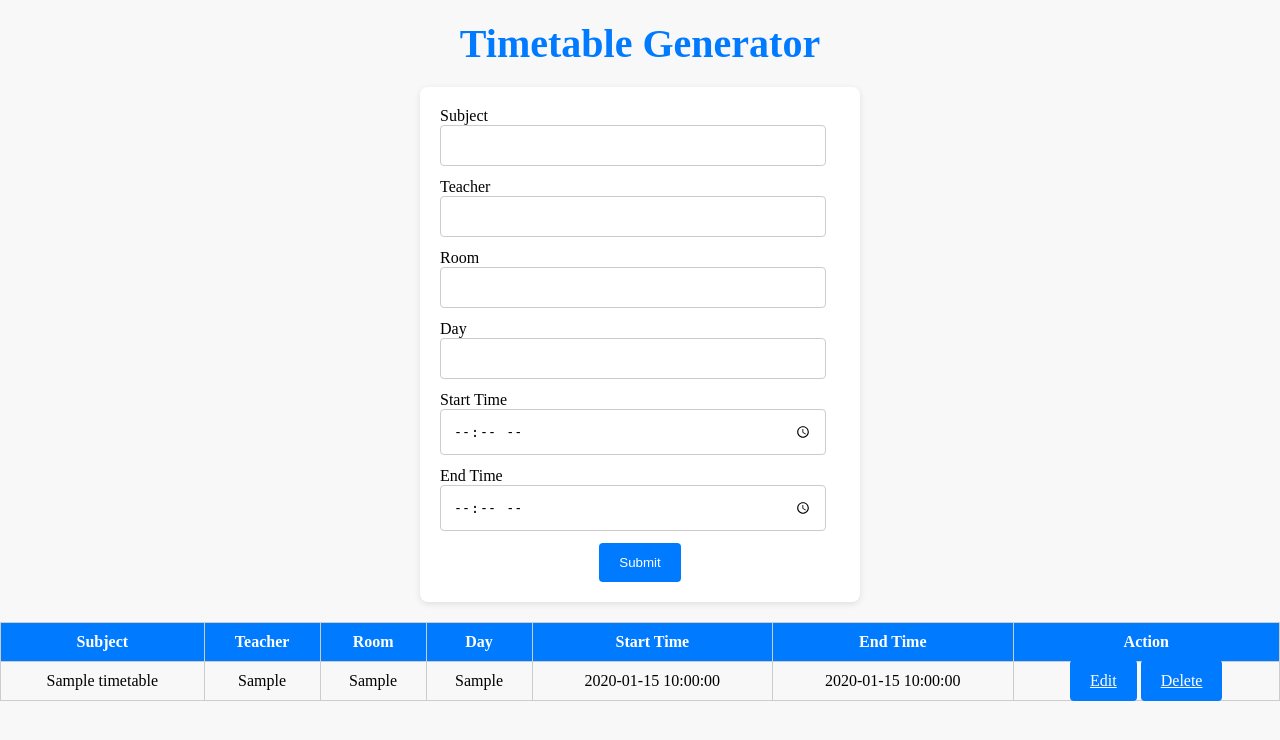
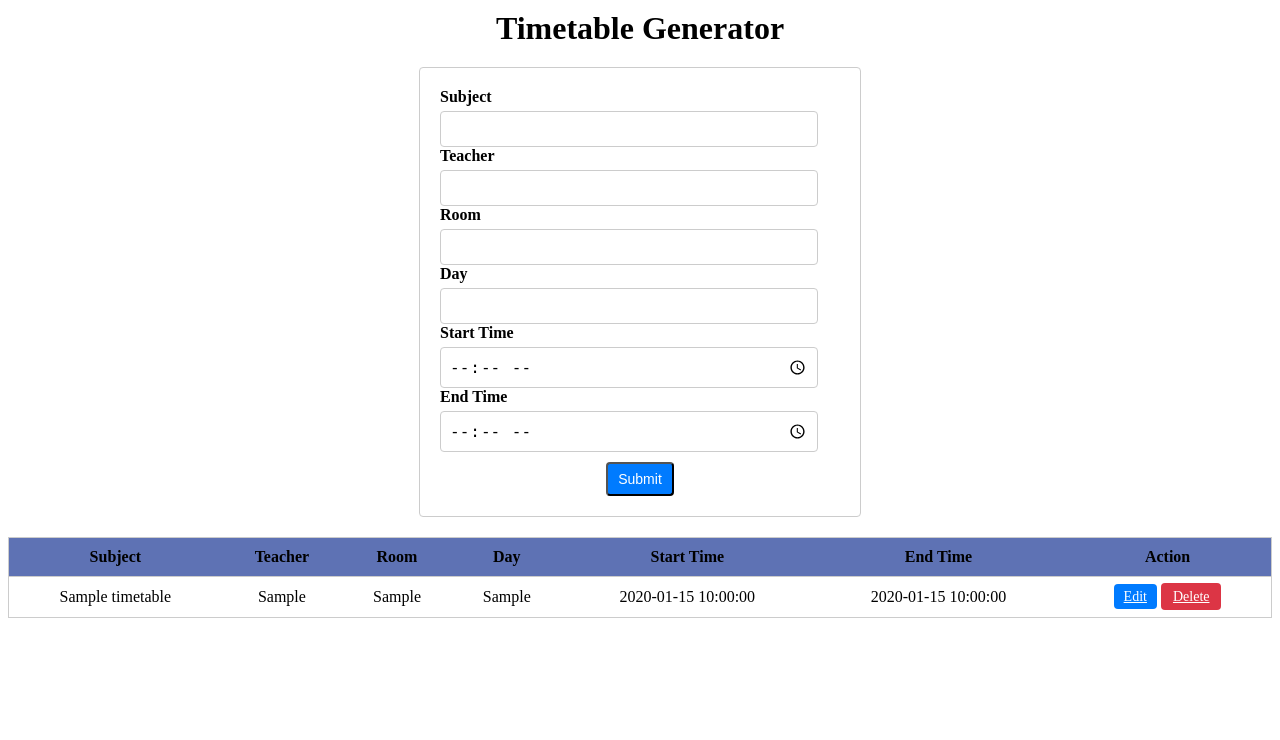
Before and after one commit to eduroxx/PHP-Projects, a PHP site: page / in a window 1280 px wide. Shown: the top 740 px of the page. Run offline with PHP 8.4, Linux system fonts and the light colour scheme; tables that the repository leaves empty or names only in its code hold one stand-in row (values such as "Sample post").

Commit message:
style.css

```diff
--- a/TimeTableCraft/style.css
+++ b/TimeTableCraft/style.css
@@ -1,79 +1,116 @@
-body {
-    font-family: 'Times New Roman', Times, serif, sans-serif;
-    margin: 0;
-    padding: 0;
-    background-color: #f8f8f8;
+/* Add some styling to the "Edit" and "Delete" buttons */
+.btn-primary,
+.btn-danger {
+  padding: 6px 12px;
+  font-size: 14px;
+  line-height: 1.42857143;
+  border-radius: 4px;
+  cursor: pointer;
 }
 
-  h1 {
-    text-align: center;
-    font-size: 2.5em;
-    margin: 20px 0;
-    color: #007bff;
+.btn-primary {
+  background-color: #e8edf1;
+  color: #fff;
 }
 
-  form {
-    max-width: 400px;
-    margin: 20px auto;
-    background-color: #fff;
-    padding: 20px;
-    border-radius: 8px;
-    box-shadow: 0 2px 6px rgba(0, 0, 0, 0.1);
+.btn-danger {
+  background-color: #dc3545;
+  color: #fff;
 }
 
-  .form-control {
-    width: 90%;
-    padding: 12px;
-    border: 1px solid #ccc;
-    border-radius: 4px;
-    margin-bottom: 12px;
-    transition: border-color 0.3s ease;
+/* Add hover effect to buttons */
+.btn-primary:hover,
+.btn-danger:hover {
+  opacity: 0.8;
 }
 
-  .form-control:focus {
-    outline: none;
-    border-color: #007bff;
-  }
-
-  .btn {
-    background-color: #007bff;
-    color: white;
-    padding: 12px 20px;
-    border: none;
-    border-radius: 4px;
-    cursor: pointer;
-    transition: background-color 0.3s ease;
-  }
-
-  .btn:hover {
-    background-color: #0056b3;
-  }
-
+/* Center the buttons within the table cells */
 table {
   width: 100%;
   border-collapse: collapse;
-    margin-top: 20px;
-    border: 1px solid #ccc;
-    border-radius: 8px;
 }
 
-  table th,
-  table td {
+td {
+  text-align: center;
+  vertical-align: middle;
+}
+
+/* Add some spacing between the table cells */
+td {
+  padding: 8px;
+}
+
+/* Style the form inputs */
+.form-control {
+  width: 90%;
+  padding: 8px;
+  font-size: 16px;
+  border-radius: 4px;
   border: 1px solid #ccc;
+}
+
+/* Style the form labels */
+label {
+  display: block;
+  margin-bottom: 5px;
+  font-weight: bold;
+}
+
+/* Center the form submit buttons */
+.center {
+  text-align: center;
+  margin-bottom: 20px;
+}
+
+.center input {
+  margin-right: 10px;
+}
+
+/* Styling for the page title */
+h1 {
+  text-align: center;
+  margin-top: 10px; /* Adjust the margin-top value to shift the title up */
+  margin-bottom: 20px;
+}
+
+/* Styling for the form */
+form {
+  max-width: 400px;
+  margin: 0 auto;
+  padding: 20px;
+  border: 1px solid #ccc;
+  border-radius: 4px;
+  margin-bottom: 20px; /* Add space between the form and table */
+}
+
+/* Styling for the table */
+.table {
+  width: 100%;
+  border-collapse: collapse;
+  border: 1px solid #ccc;
+}
+
+.table th,
+.table td {
   padding: 10px;
+  text-align: center;
+  border-bottom: 1px solid #ccc;
+}
+
+.table th {
+  background-color: #5e72b4;
+  font-weight: bold;
+}
+
+/* Center the action buttons in table cells */
+.table td:last-child {
   text-align: center;
 }
 
-  table th {
+/* Styling for the "Submit" button */
+.btn-primary {
   background-color: #007bff;
-    color: white;
-    font-weight: bold;
+  color: #fff;
+  padding: 5px 10px;
+  margin-top: 10px;
 }
-
-  table .table-striped > tbody > tr:nth-child(odd) {
-    background-color: #f9f9f9;
-  }
-
-  table .table-striped > tbody > tr:hover {
-    background-color: #e5e5e5;
-  }
```
Lines whose indentation alone changed are shown as unchanged.
